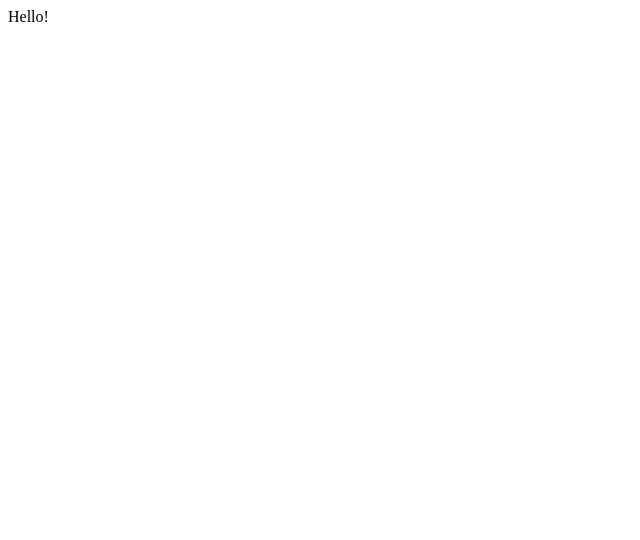
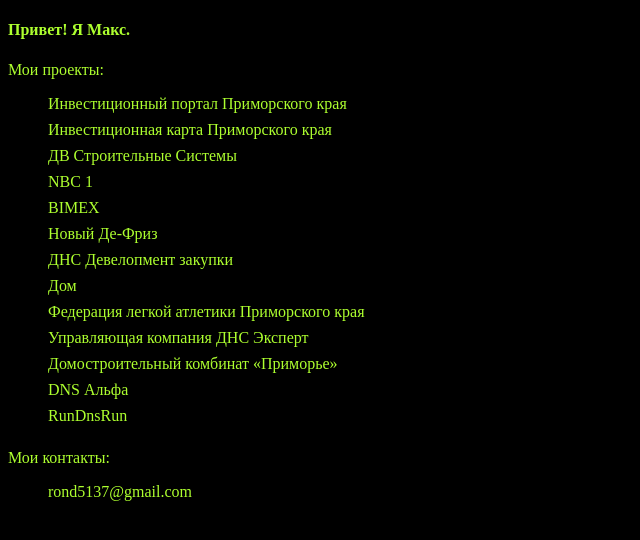
Before and after one commit to rond5137/rond5137.github.io, a plain HTML site: page index.html in a window 1280 px wide. Shown: the whole page, without its empty margins (0-640 px from the left). Drawn offline with Linux system fonts and the light colour scheme.

Commit message:
about me page

```diff
--- a/index.html
+++ b/index.html
@@ -1,10 +1,58 @@
 <!DOCTYPE html>
-<html lang="en">
+<html lang="ru">
 <head>
     <meta charset="UTF-8">
+    <meta name="viewport" content="width=device-width, initial-scale=1">
+
     <title>ROND</title>
+    <style>
+        body, a {
+            background-color: black;
+            color: greenyellow;
+        }
+
+        li {
+            list-style-type: none;
+            padding-bottom: 0.5em;
+        }
+
+        a {
+            text-decoration: none;
+        }
+
+        a:hover {
+            background-color: greenyellow;
+            color: black;
+        }
+    </style>
 </head>
 <body>
-    Hello!
+<div>
+    <h4>Привет! Я Макс.</h4>
+    Мои проекты:
+    <ul>
+        <li><a target="_blank" href="https://invest.primorsky.ru/">Инвестиционный портал Приморского края</a></li>
+        <li><a target="_blank" href="https://invest-map.primorsky.ru/ru/">Инвестиционная карта Приморского края</a></li>
+        <li><a target="_blank" href="https://xn--b1ad4ba.xn--p1ai/">ДВ Строительные Системы</a></li>
+        <li><a target="_blank" href="https://nbc-group.vn/">NBC 1</a></li>
+        <li><a target="_blank" href="https://bimex.site/">BIMEX</a></li>
+        <li><a target="_blank" href="https://newdefriz.ru/">Новый Де-Фриз</a></li>
+        <li><a target="_blank" href="https://zakupki.dnsdevelopment.ru/purchase/list">ДНС Девелопмент закупки</a></li>
+        <li><a target="_blank" href="http://92.53.115.152/">Дом</a></li>
+        <li><a target="_blank" href="https://primathletics.ru/">Федерация легкой атлетики Приморского края</a></li>
+        <li><a target="_blank" href="https://expertdns.ru/">Управляющая компания ДНС Эксперт</a></li>
+        <li><a target="_blank" href="https://dskprim.ru/">Домостроительный комбинат «Приморье»</a></li>
+        <li><a target="_blank" href="https://dnsalpha.ru/">DNS Альфа</a></li>
+        <li><a target="_blank" href="https://rundnsrun.ru/">RunDnsRun</a></li>
+    </ul>
+</div>
+
+<div>
+    Мои контакты:
+    <ul>
+        <li><a target="_blank" href="mailto:rond5137@gmail.com">rond5137@gmail.com</a></li>
+
+    </ul>
+</div>
 </body>
 </html>
```
